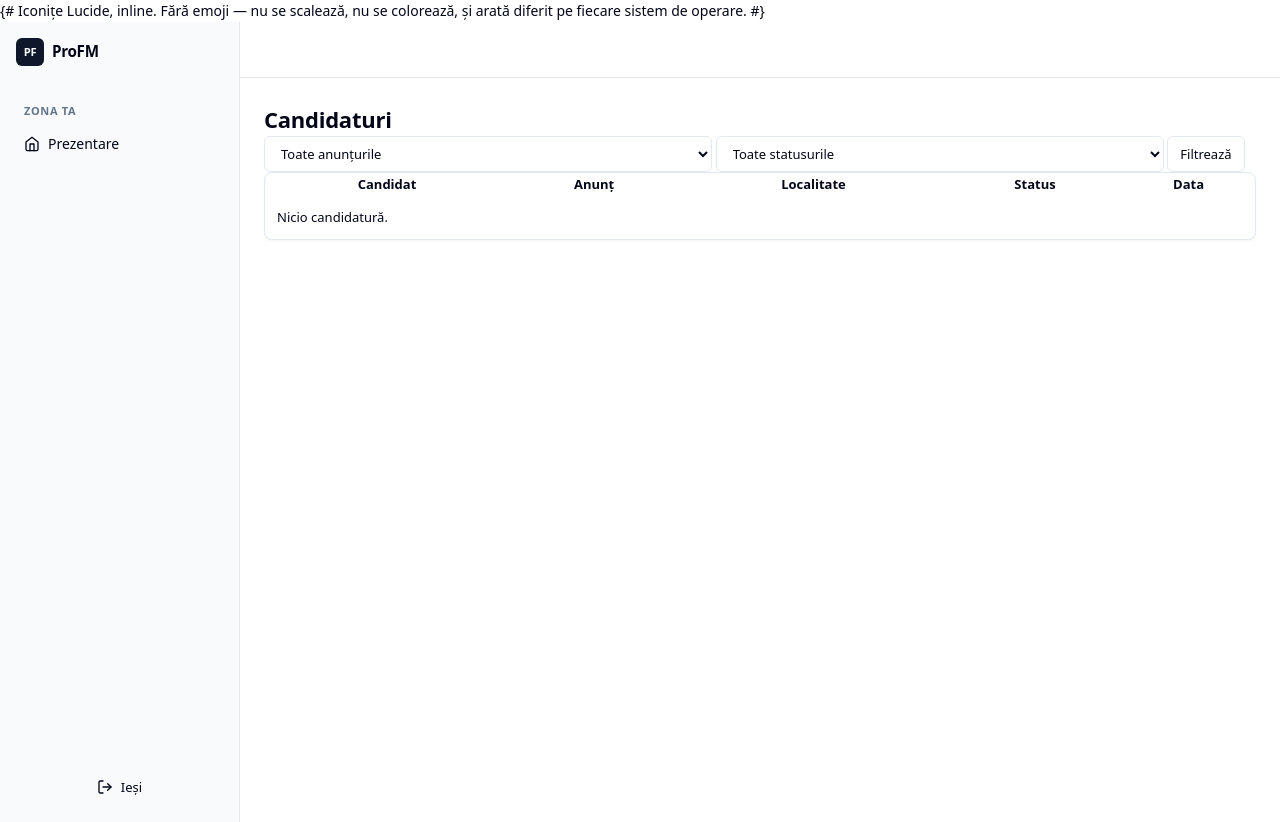
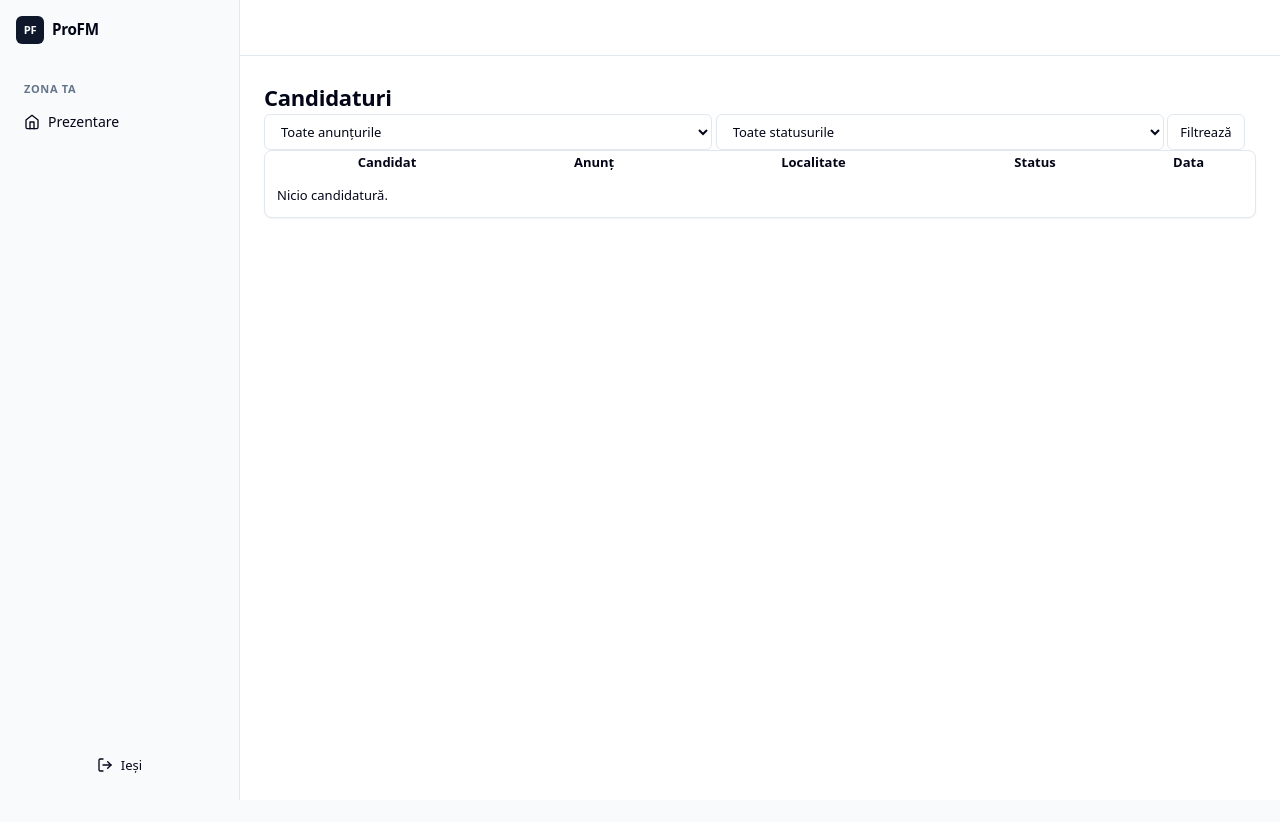
Before and after one commit to Geronimo1975/Cleaning_SaaS, a Django app: template templates/dashboard/candidates.html in a window 1280 px wide. After the commit the page ends 800 px from the top, so only its background shows below. Run offline with Django 5.2, Linux system fonts and the light colour scheme; the template is opened without the code that fills it, so the values that code supplies are empty.

Commit message:
Fix: comentariul din _icons.html se afișa în capul fiecărei pagini
{# … #} funcționează doar pe un singur rând; pe două rânduri Django îl
tratează ca text. {% comment %} e varianta multi-linie.

Co-Authored-By: Claude Opus 5 (1M context) <noreply@anthropic.com>
Claude-Session: https://claude.ai/code/session_01Y5siFdte71qwarAREJasou

```diff
--- a/templates/_icons.html
+++ b/templates/_icons.html
@@ -1,5 +1,5 @@
-{# Iconițe Lucide, inline. Fără emoji — nu se scalează, nu se colorează,
-   și arată diferit pe fiecare sistem de operare. #}
+{% comment %}Iconițe Lucide, inline. Fără emoji — nu se scalează, nu se colorează,
+   și arată diferit pe fiecare sistem de operare.{% endcomment %}
 {% spaceless %}
 <svg xmlns="http://www.w3.org/2000/svg" style="display:none">
   <symbol id="i-home" viewBox="0 0 24 24" fill="none" stroke="currentColor" stroke-width="2" stroke-linecap="round" stroke-linejoin="round"><path d="m3 9 9-7 9 7v11a2 2 0 0 1-2 2H5a2 2 0 0 1-2-2z"/><polyline points="9 22 9 12 15 12 15 22"/></symbol>
```
